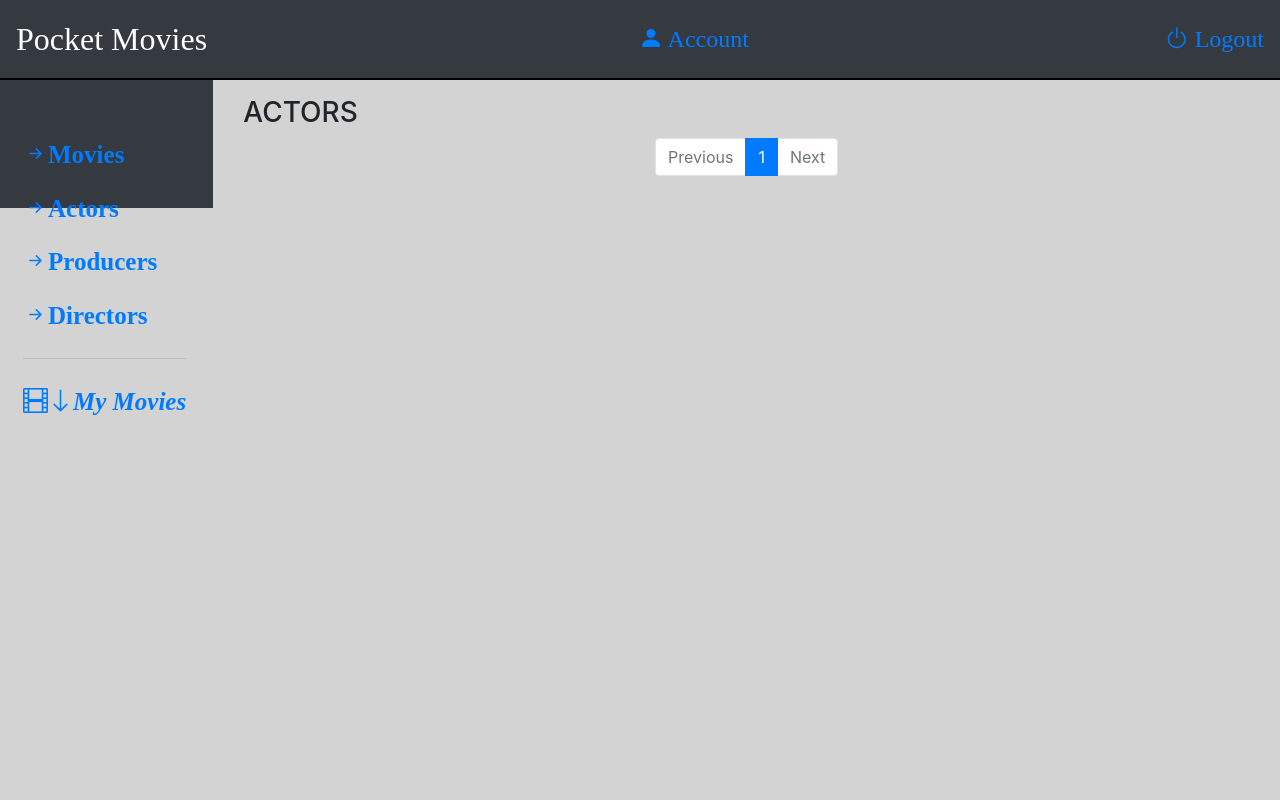
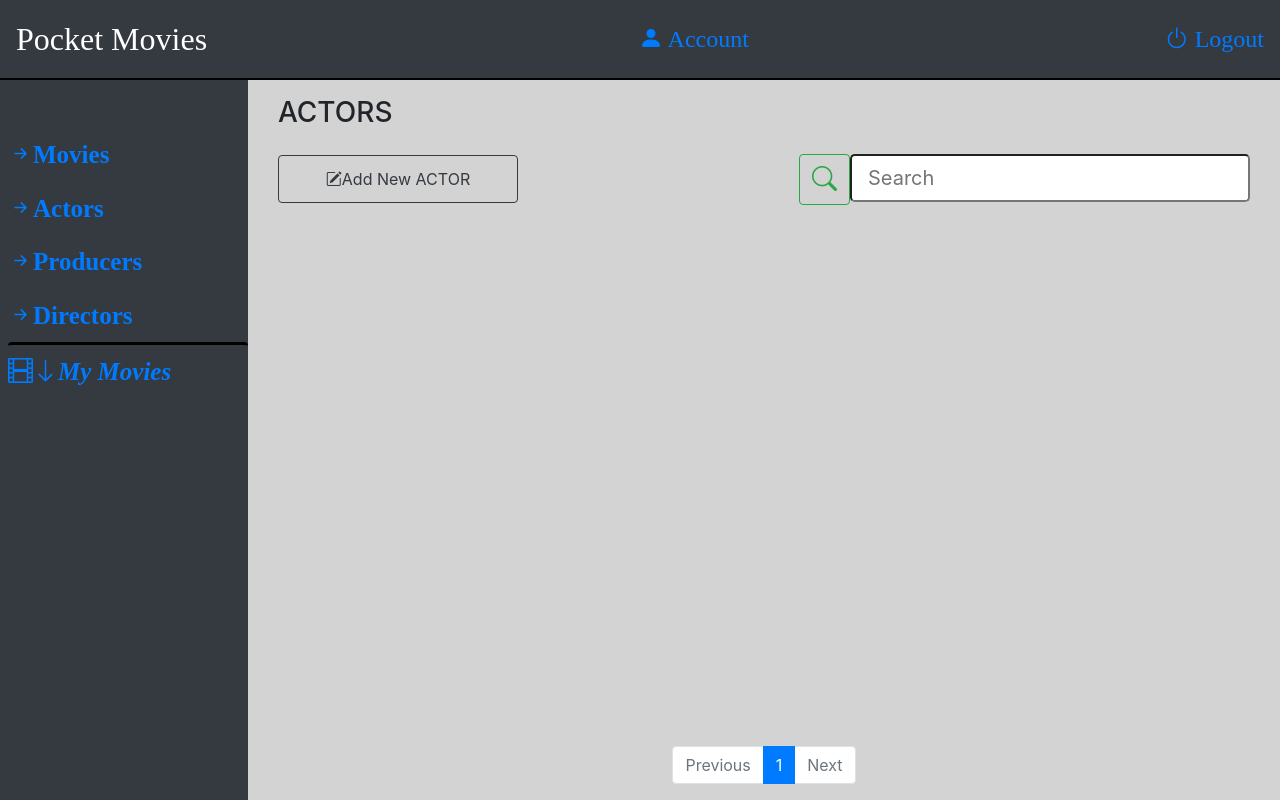
Before and after one commit to PedroS50/PocketMovies_tpwDjango, a Django app: page /actors/ in a window 1280 px wide. Run offline with Django 3.2, Linux system fonts and the light colour scheme; the visitor is signed in with stand-in values (Sample User, id 1); data that the repository does not hold is empty; some libraries are stand-ins or nearby versions.

Commit message:
Overall changes to page styles. Bug fixes.

```diff
--- a/PocketMovies/app/templates/ListActors.html
+++ b/PocketMovies/app/templates/ListActors.html
@@ -5,23 +5,51 @@
     {% load static %}
 
     <div class="container">
-        <h3>{{ person_role }}</h3>
-        <div class="row row-cols-2 justify-content-between">
+        <h3>{{ person_role }}S</h3>
+        <div class="row mt-2 align-items-center">
+            <div class="col">
+                {% if person_role == "ACTOR" %}
+                    <a href="{% url 'addActor' %}">
+                {% endif %}
+                {% if person_role == "PRODUCER" %}
+                    <a href="{% url 'addProducer' %}">
+                {% endif %}
+                {% if person_role == "DIRECTOR" %}
+                    <a href="{% url 'addDirector' %}">
+                {% endif %}
+                <button style="width: 30vh; height: 6vh;" class="btn btn-outline-dark"><i class="bi bi-pencil-square"></i>Add New {{ person_role }}</button></a>
+            </div>
+            <div class="col">
+                <form action="." method="get" autocomplete="off" style="float:right">
+                    {% csrf_token %}
+                    <div class="mt-3">
+                        <div class="input-group mb-3">
+                            <button class="btn btn-outline-success" type="submit"><i
+                                    class="bi bi-search icon"></i></button>
+                            <input name="title" id="title" type="text" class="form-control-lg" placeholder="Search"
+                                   aria-label="Search"
+                                   aria-describedby="basic-addon1" style="width: 50vh">
+                        </div>
+                    </div>
+                </form>
+            </div>
+        </div>
+        <div class="pb-5">
             {% for person in person_list %}
                 <div class="col">
                     <div class="card mb-4 my_class card-shadow">
-                        {% if person_role == 'ACTORS' %}
+                        {% if person_role == 'ACTOR' %}
                             <a href="/actor/{{ person.id }}" style="color:inherit;text-decoration: none">
-                        {% elif person_role == 'PRODUCERS' %}
+                        {% elif person_role == 'PRODUCER' %}
                             <a href="/producer/{{ person.id }}" style="color:inherit;text-decoration: none">
-                        {% elif person_role == 'DIRECTORS' %}
+                        {% elif person_role == 'DIRECTOR' %}
                             <a href="/director/{{ person.id }}" style="color:inherit;text-decoration: none">
                         {% endif %}
                         <div class="row">
-                            <div class="col-2">
-                                <img width="143" height="210" class="card-img my_class" src="{{ person.imageField }}" alt="Actor Card">
+                            <div class="col">
+                                <img width="200" height="200" class="card-img my_class" src="{{ person.imageField }}" alt="Actor Card">
                             </div>
-                            <div class="col-sm-10 border-right">
+                            <div class="col-sm-10">
                                 <div class="card-body">
                                     <h5 class="card-title"> {{ person.name }}</h5>
                                     <p class="card-text">{{ person.website }}</p>
@@ -33,7 +61,8 @@
                 </div>
             {% endfor %}
         </div>
-        <nav aria-label="Page navigation">
+
+    <nav aria-label="Page navigation" style="position: absolute; bottom: 0; right:50vh; left:50vh;">
       <ul class="pagination justify-content-center">
         {% if person_list.has_previous %}
           <li class="page-item">
--- a/PocketMovies/app/templates/layout.html
+++ b/PocketMovies/app/templates/layout.html
@@ -17,18 +17,9 @@
     <script src="https://stackpath.bootstrapcdn.com/bootstrap/4.3.1/js/bootstrap.min.js" integrity="sha384-JjSmVgyd0p3pXB1rRibZUAYoIIy6OrQ6VrjIEaFf/nJGzIxFDsf4x0xIM+B07jRM" crossorigin="anonymous"></script>
     <link rel="stylesheet" href="https://cdn.jsdelivr.net/npm/bootstrap-icons@1.4.1/font/bootstrap-icons.css">
 
-    <script>
-     $('.panel-collapse').on('show.bs.collapse', function () {
-        $(this).siblings('.panel-heading').addClass('active');
-    });
-
-    $('.panel-collapse').on('hide.bs.collapse', function () {
-        $(this).siblings('.panel-heading').removeClass('active');
-    });
-    </script>
 </head>
 <body style="background-color: #D3D3D3;">
-    <nav class="navbar navbar-dark bg-dark" style="font-size: x-large; font-family: 'Times New Roman', Times, serif; position: fixed; width: 100%; height: 80px; z-index: 100; border-bottom: 2px solid black;">
+    <nav class="navbar navbar-dark bg-dark" style="font-size: x-large; font-family: 'Times New Roman', Times, serif; position: fixed; width: 100%; height: 80px; z-index: 1000; border-bottom: 2px solid black;">
         <a class="navbar-brand" href="{% url 'ListMovies' %}" style="font-size: xx-large;">Pocket Movies</a>
         {% if user.is_authenticated %}
             <a href="/logout/" class="nav-link align-right px-0">
@@ -48,10 +39,10 @@
     </nav>
 
     <div class="container-fluid">
-        <div class="row flex-nowrap">
+        <div class="row" style="height: 100vh;">
             {% if user.is_authenticated %}
-            <div class="col-md-2 bg-dark"  style="margin-top: 80px;">
-                <div class="px-2 pt-5" style="position: fixed;">
+            <div class="bg-dark"  style="margin-top: 80px; width: 31vh">
+                <div class="px-1 pt-5 mx-1" style="position: fixed; width: 31vh">
                     <ul class="nav nav-pills flex-column" id="menu" style="font-size: 25px; font-weight: bold; font-family: 'Times New Roman', Times, serif;">
                         <li class="nav-item">
                             <a href="/movies/" class="nav-link align-middle px-0">
@@ -61,41 +52,38 @@
                         </li>
                         <li class="nav-item">
                             <a href="/actors/" class="nav-link align-middle px-0">
-                                <i class=" fs-4 bi bi-arrow-right-short"></i><span
-                                    class="ms-1 d-none d-sm-inline">Actors</span>
+                                <i class=" fs-4 bi bi-arrow-right-short"></i><span class="ms-1 d-none d-sm-inline">Actors</span>
                             </a>
                         </li>
                         <li class="nav-item">
                             <a href="/producers/" class="nav-link align-middle px-0">
-                                <i class=" fs-4 bi bi-arrow-right-short"></i><span
-                                    class="ms-1 d-none d-sm-inline">Producers</span>
+                                <i class=" fs-4 bi bi-arrow-right-short"></i><span class="ms-1 d-none d-sm-inline">Producers</span>
                             </a>
                         </li>
                         <li class="nav-item">
                             <a href="/directors/" class="nav-link align-middle px-0">
-                                <i class=" fs-4 bi bi-arrow-right-short"></i><span
-                                    class="ms-1 d-none d-sm-inline">Directors</span>
+                                <i class=" fs-4 bi bi-arrow-right-short"></i><span class="ms-1 d-none d-sm-inline">Directors</span>
                             </a>
                         </li>
-                        <hr/>
+                        <a href="#submenu1" data-toggle="collapse" class="nav-link px-0 align-middle" style="border-top: 3px solid black">
+                            <i class="bi bi-film"></i><i class="bi bi-arrow-down"><span class="ms-1 d-none d-sm-inline">My Movies</span></i>
+                        </a>
                         <li>
-                            <a href="#submenu1" data-toggle="collapse" class="nav-link px-0 align-middle">
-                                <i class="bi bi-film"></i><i class="bi bi-arrow-down"><span class="ms-1 d-none d-sm-inline">My Movies</span></i>
-                            </a>
                             <ul class="collapse nav flex-column ms-1" id="submenu1" data-bs-parent="#menu">
                                 <li class="w-100">
-                                    <a href="/movies/my_want_to_watch/" class="nav-link px-0"><i
-                                            class=" fs-8 bi bi-plus-circle"></i> <span class="d-none d-sm-inline"> Movies to Watch</span></a>
+                                    <a href="/movies/my_want_to_watch/" class="nav-link px-0">
+                                        <i class=" fs-8 bi bi-plus-circle"></i> <span class="d-none d-sm-inline"> Movies to Watch</span>
+                                    </a>
                                 </li>
                                 <li>
-                                    <a href="/movies/my_favorite_movies/" class="nav-link px-0"><i
-                                            class=" fs-8 bi bi-heart"></i><span
-                                            class="d-none d-sm-inline"> Favorite Movies</span></a>
+                                    <a href="/movies/my_favorite_movies/" class="nav-link px-0">
+                                        <i class=" fs-8 bi bi-heart"></i><span class="d-none d-sm-inline"> Favorite Movies</span>
+                                    </a>
                                 </li>
                                 <li>
-                                    <a href="/movies/my_watched_movies/" class="nav-link px-0"><i
-                                            class="fs-8 bi bi-eye"></i><span
-                                            class="d-none d-sm-inline"> Watched Movies </span></a>
+                                    <a href="/movies/my_watched_movies/" class="nav-link px-0">
+                                        <i class="fs-8 bi bi-eye"></i><span class="d-none d-sm-inline"> Watched Movies </span>
+                                    </a>
                                 </li>
                             </ul>
                         </li>
--- a/PocketMovies/app/views.py
+++ b/PocketMovies/app/views.py
@@ -83,16 +83,23 @@ def list_movies(request, movie):
 
 @login_required()
 def list_people(request, person):
+
     if person == 'actors':
         people = Actor.objects.all()
+        person_role = 'actor'.upper()
     elif person == 'producers':
         people = Producer.objects.all()
+        person_role = 'producer'.upper()
     elif person == 'directors':
         people = Director.objects.all()
+        person_role = 'director'.upper()
+    if 'title' in request.GET:
+        search_term = request.GET['title']
+        people = people.filter(name__icontains=search_term)
     paginator = Paginator(people, 10)
     page_number = request.GET.get('page', 1)
     p_people = paginator.page(int(page_number))
-    return render(request, 'ListActors.html', {'person_list': p_people, 'person_role': person.upper()})
+    return render(request, 'ListActors.html', {'person_list': p_people, 'person_role': person_role})
 
 
 def register_user(request):
@@ -139,7 +146,7 @@ def login_user(request):
         login_form = LoginForm()
         return render(request, "login.html", {"form": login_form})
 
-
+@login_required()
 def logout_user(request):
     logout(request)
     try:
@@ -176,7 +183,7 @@ def infoActor(request, id):
         actor = None
         return render(request, "infoView.html")
 
-
+@login_required()
 def infoDirector(request, id):
     try:
         director = Director.objects.get(id=id)
@@ -185,7 +192,7 @@ def infoDirector(request, id):
         director = None
         return render(request, "infoView.html")
 
-
+@login_required()
 def infoMovie(request, id):
     profile = Profile.objects.get(user=User.objects.get(username=request.session['username']))
     try:
@@ -195,14 +202,14 @@ def infoMovie(request, id):
         movie = None
         return render(request, "infoView.html")
 
-
+@login_required()
 def searchMovie(request):
     title = request.GET["title"]
     movie = Movie.objects.filter(title__icontains=title)
     tparams = {'movie_list': movie, 'genre_list': Genre.objects.all()}
     return redirect('/movies/', tparams)
 
-
+@login_required()
 def addActor(request):
     if request.POST:
         form = AddActorForm(request.POST)
@@ -221,7 +228,7 @@ def addActor(request):
             return redirect('/actors')
     return render(request, "addActor.html", {"form": AddActorForm(), "url": "actor", "title": "Add a new Actor!"})
 
-
+@login_required()
 def addDirector(request):
     if request.POST:
         form = AddDirectorForm(request.POST)
@@ -242,7 +249,7 @@ def addDirector(request):
             return redirect('/actors')
     return render(request, "addActor.html", {"form": AddDirectorForm(), "url": "director", "title": "Add a new Director!"})
 
-
+@login_required()
 def addProducer(request):
     if request.POST:
         form = AddProducerForm(request.POST)
@@ -263,7 +270,7 @@ def addProducer(request):
             return redirect('/producers')
     return render(request, "addActor.html", {"form": AddProducerForm(), "url": "producer", "title": "Add a new Producer!"})
 
-
+@login_required()
 def editActor(request, id):
     if request.POST:
         form = AddActorForm(request.POST)
@@ -290,7 +297,7 @@ def editActor(request, id):
                  'imageField': actor.imageField}
     ), "url": "actor", "item": actor, "title": "Edit Actor form"})
 
-
+@login_required()
 def editDirector(request, id):
     if request.POST:
         form = AddDirectorForm(request.POST)
@@ -318,7 +325,7 @@ def editDirector(request, id):
                  'imageField': director.imageField}
     ), "url": "director", "item": director, "title": "Edit Director form"})
 
-
+@login_required()
 def editProducer(request, id):
     if request.POST:
         form = AddProducerForm(request.POST)
@@ -345,7 +352,7 @@ def editProducer(request, id):
                  'imageField': producer.imageField}
     ), "url": "producer", "item": producer, "title": "Edit Producer form"})
 
-
+@login_required()
 def editMovie(request, id):
     movie = Movie.objects.get(id=id)
 
@@ -369,7 +376,7 @@ def editMovie(request, id):
     return render(request, "editForm.html", {"form": AddMovieForm(initial=model_to_dict(movie)), "url": "movie"
         , "item": movie, "title": "Edit Movie form"})
 
-
+@login_required()
 def addMovie(request):
     if request.POST:
         form = AddMovieForm(request.POST)
@@ -397,7 +404,7 @@ def addMovie(request):
             return redirect('/movies')
     return render(request, "addActor.html", {"form": AddMovieForm(), "url": "movie", "title": "Add a new Movie!"})
 
-
+@login_required()
 def deleteActor(request, id):
     try:
         actor = Actor.objects.get(id=id).delete()
@@ -405,7 +412,7 @@ def deleteActor(request, id):
     except:
         return redirect('/actors')
 
-
+@login_required()
 def deleteDirector(request, id):
     try:
         director = Director.objects.get(id=id).delete()
@@ -413,7 +420,7 @@ def deleteDirector(request, id):
     except:
         return redirect('/directors')
 
-
+@login_required()
 def deleteProducer(request, id):
     try:
         producer = Producer.objects.get(id=id).delete()
@@ -421,6 +428,7 @@ def deleteProducer(request, id):
     except:
         return redirect('/producers')
 
+@login_required()
 def deleteMovie(request, id):
     try:
         movie = Movie.objects.get(id=id).delete()
--- a/PocketMovies/static/css/info.css
+++ b/PocketMovies/static/css/info.css
@@ -14,8 +14,8 @@
 }
 
 .casting > a > img {
-    height: 40px;
-    width: 40px;
+    width: 45px;
+    height: 66px;
     margin-right: 10px;
     cursor: pointer;
 
--- a/PocketMovies/static/css/list_movies_style.css
+++ b/PocketMovies/static/css/list_movies_style.css
@@ -1,3 +1,8 @@
+.container-fluid-movies {
+    max-width: 90%;
+    horiz-align: center;
+}
+
 .img-movie {
     border-radius: 10%;
 }
--- a/PocketMovies/static/css/list_people_style.css
+++ b/PocketMovies/static/css/list_people_style.css
@@ -1,16 +1,3 @@
-.card-img.my_class {
-	border-top-left-radius: 10%;
-	border-bottom-left-radius: 10%;
-	height: 100%;
-	max-height: 100px;
-}
-
-.card.mb-4.my_class {
-	border-top-left-radius: 10%;
-	border-bottom-left-radius: 10%;
-
-}
-
 .card-shadow:hover {
 	box-shadow: 0 0 2em black;
 
--- a/PocketMovies/static/css/navbar_style.css
+++ b/PocketMovies/static/css/navbar_style.css
@@ -39,29 +39,6 @@
     color: white;
     font-family: 'Times New Roman', Times, serif;
     font-size: 40px;
-}
-
-.panel-title>a, .panel-title>a:active{
-	display:block;
-	padding:15px;
-    color:#555;
-    font-size:16px;
-    font-weight:bold;
-	text-transform:uppercase;
-	letter-spacing:1px;
-    word-spacing:3px;
-	text-decoration:none;
-}
-.panel-heading  a:before {
-    font-family: 'Glyphicons Halflings';
-    content: "\e114";
-    float: right;
-    transition: all 0.5s;
-}
-.panel-heading.active a:before {
-	-webkit-transform: rotate(180deg);
-	-moz-transform: rotate(180deg);
-	transform: rotate(180deg);
 }
 
 .icon {
```
Also changed, not shown: PocketMovies/app/templates/ListMovies.html (+31 -25 lines), PocketMovies/app/templates/addActor.html (+10 -9 lines), PocketMovies/app/templates/editForm.html (+11 -10 lines), PocketMovies/app/templates/infoView.html (+4 -4 lines).
